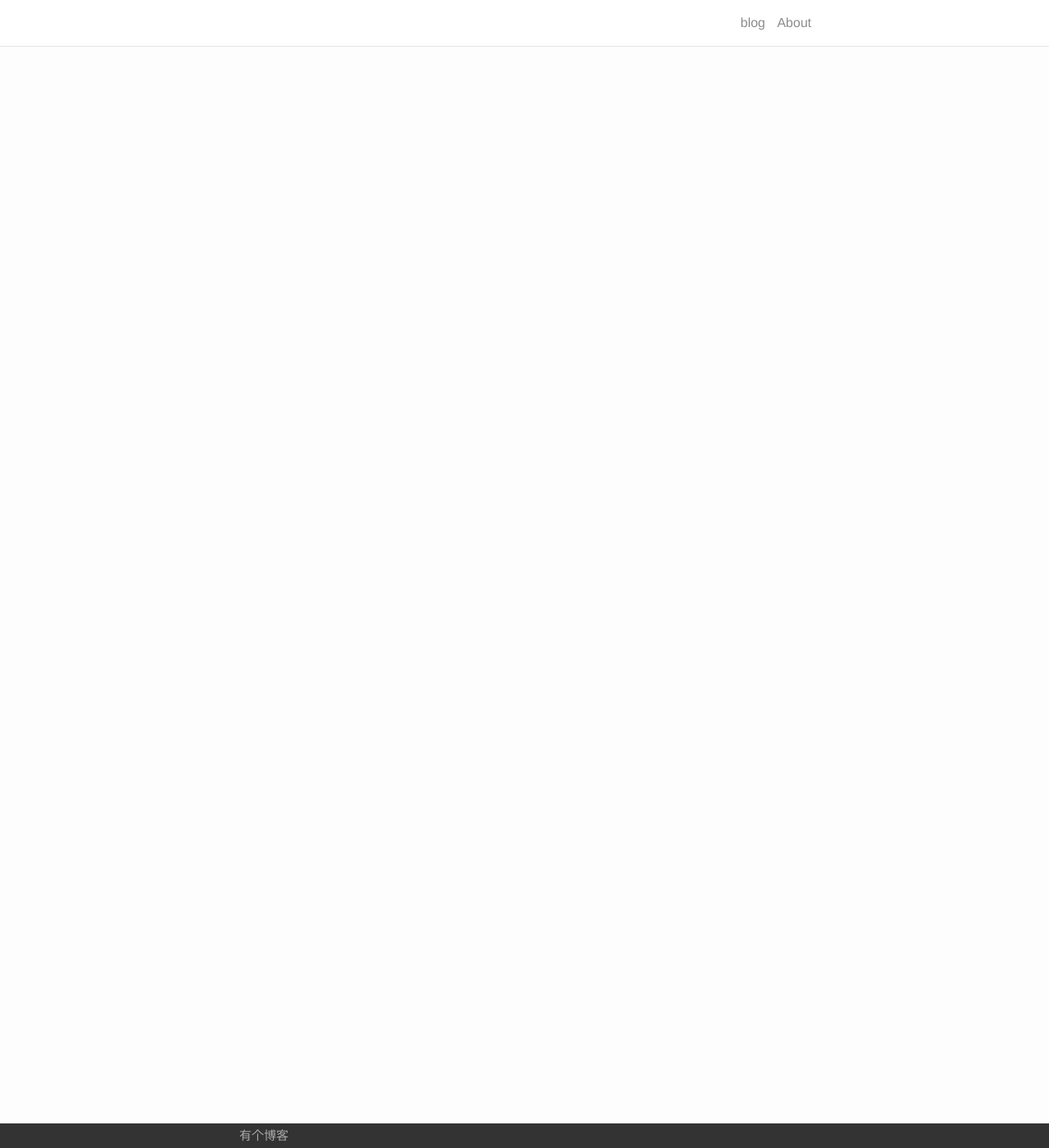
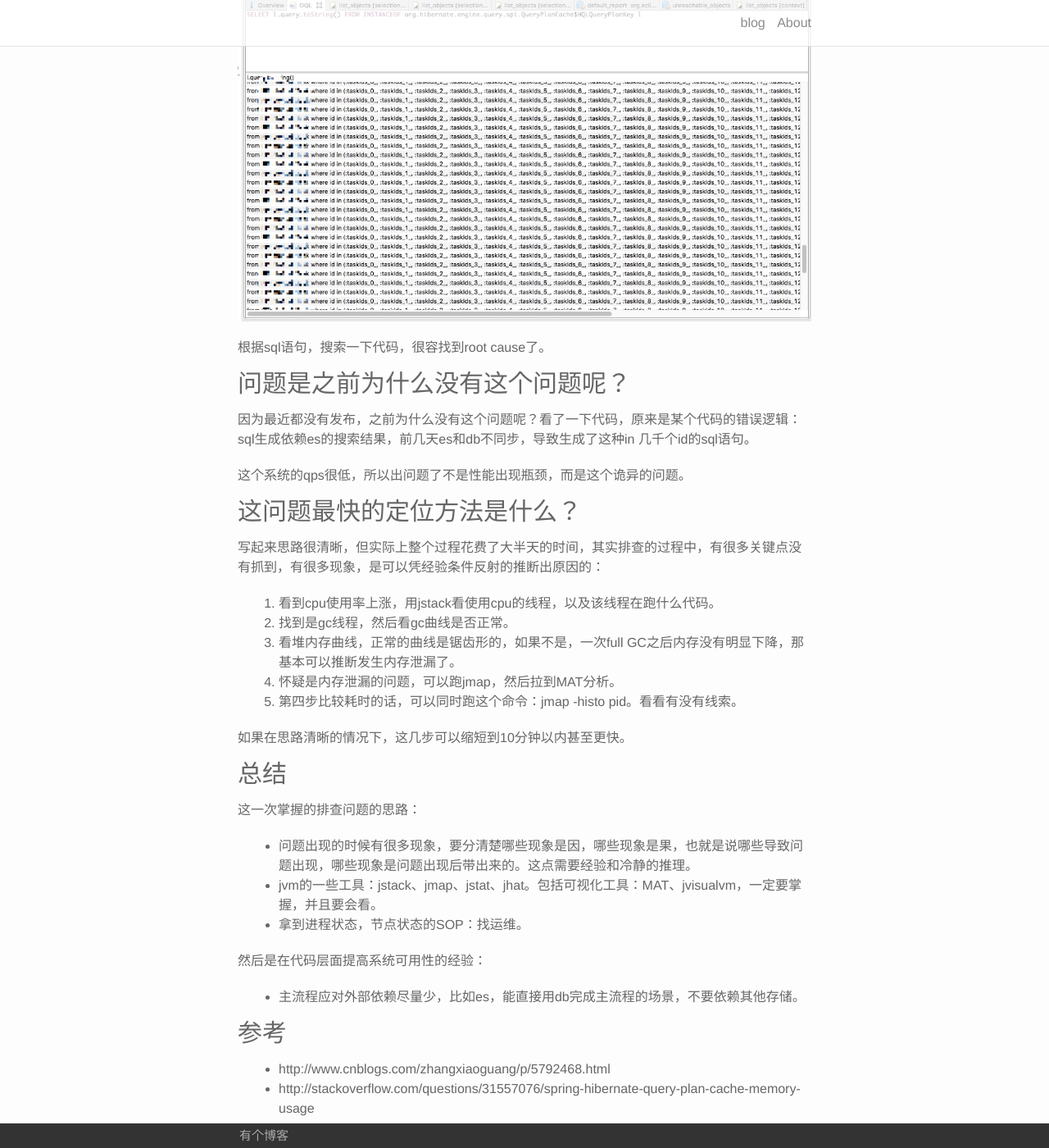
Before and after one commit to afghl/afghl.github.io, a Jekyll site: the page built from _posts/2017-09-16-production-cpu-100%-tracing.markdown, in a window 1280 px wide and 1400 px high, scrolled down 5066 px. Shown: the whole window at 82% size. Built offline with Jekyll 4.4.1, drawn with Linux system fonts in a browser that asks for light colours; some of the changed text lies outside the part shown.

Commit message:
finish post

```diff
--- a/_posts/2017-09-16-production-cpu-100%-tracing.markdown
+++ b/_posts/2017-09-16-production-cpu-100%-tracing.markdown
@@ -1,11 +1,122 @@
 ---
 layout: post
-title:  "记一次线上CPU使用率100%排查过程"
+title:  "记一次线上CPU使用率飙升排查过程"
 date:   2017-09-16 14:51:00 +0800
 ---
 
-前两天线上出了个CPU使用率100%的问题。虽然最后是排查出来的，但排查时间太长了，思路还是有待提高。排查过程中用到非常多的JVM知识，一些是原来就会的，一些是边搞边学的（这就是慢的原因）。记录一下，下次遇到类似情况，整个时长应该可以缩短80%。
+前两天线上出了个CPU使用率飙升的问题。虽然最后是排查出来的，但排查时间太长了，思路还是有待提高。排查过程中用到非常多的JVM知识，一些是原来就会的，一些是边搞边学的（这就是慢的原因）。记录一下，下次遇到类似情况，整个时长应该可以缩短80%。
+
+### 现象
+
+相同的问题一共发生过两次。第一次发生在周二，当时看到的一个现象是CPU使用率飙升，另一个现象是rabbitmq的连接异常。当时第二个现象是一个很大的干扰项，我们怀疑的是rabbitmq中间件出问题了，后来中间件团队的人告诉我们，这个消息的q很久没有改动了，追查就断了。当时是用重启解决问题的。
+
+第二次出现是周五，这时没有报任何异常，只是偶然的发现所有节点的CPU使用率都到了20%：
+
+![Alt](/images/cpu100-0.png)
+
+第二点是cms的GC时间突然上升：
+
+![Alt](/images/cpu100-1.png)
+
+然后开始根据这个现象逐步追查下去。
+
+### 找出在使用CPU的线程
+
+遇到事故的第一个反应当然是：最近有没有发布？没有。最近一次发布是一个礼拜前了，而且那次改动绝不可能导致这个问题。
+
+想到的第一件要做的事是：找出正在使用CPU的线程。SOP：
+
+- top 或者 jps找到jvm实例的pid。
+- top -Hp pid 找到线程的pid
+- 将线程的pid转成16进制，用jstack就可以找到线程，然后可看到线程在跑什么代码。
+
+这时因为我没有在生产环境跑jstack的权限，最后一步竟然扰攘了很久。最后找运维拉了jstack下来，定位到使用CPU的线程都是GC线程：
+
+![Alt](/images/cpu100-2.png)
+
+和第二个现象吻合：说明jvm正在进程大量的GC回收。
+
+### GC log
+
+这时候登录到其中一个服务器看GC log，发现CMS的gc log不停地刷出来：说明jvm在不间断的执行full GC！
+
+jstat没权限，于是这时又分析了一轮GC log，因为之前不熟悉这部分内容，所以很多信息都是边看边查。没查出个什么所以然。
+
+### 推断出是内存泄漏
+
+这时思路有点停滞了。回到监控页面再看集群的监控曲线，看看有没有别的线索。
+
+这时看到堆内存的曲线不对：
+
+![Alt](/images/cpu100-7.png)
+
+图中表示的时间点也就是事故发生的时间点：正常情况下，一次full GC应该会回收大量内存，所以 **正常的堆内存曲线应该是呈锯齿形**。但在这一次full之后，堆内存再也没有下降。
+
+于是推断：堆中有大量不能回收的对象且在不停膨胀，使堆的使用占比超过full GC的触发阈值，但又回收不掉，导致full GC一直执行。
+
+推断出是内存泄漏问题了，于是jmap走一波吧。
+
+### 用MAT分析内存泄漏原因
+
+dump下来的内存快照是7g的对象...由于之前没处理过这么大的对快照，所以又耽误了一些时间。
+
+最后，成功拉到MAT里，罪魁祸首一下就原形毕露了：
+
+![Alt](/images/cpu100-4.png)
+
+堆内存使用了3.8G，有一个3.1G的大对象占了82%的容量！
+
+在查看这个对象究竟是什么：是hibernate的queryPlanCache：
+
+![Alt](/images/cpu100-3.png)
+
+里面是一个巨型的hashmap：
+
+![Alt](/images/cpu100-5.png)
+
+找到关键词了：queryPlanCache。google一下，很快定位到原因：http://stackoverflow.com/questions/31557076/spring-hibernate-query-plan-cache-memory-usage
+
+### 定位root cause
+
+这事还没完，queryPlanCache里缓存了什么？到底是哪些sql语句被缓存了导致泄漏的？
+
+MAT里支持OCL这种查询语法，找到了这个对象大量缓存的是什么：
+
+![Alt](/images/cpu100-6.png)
+
+根据sql语句，搜索一下代码，很容找到root cause了。
+
+### 问题是之前为什么没有这个问题呢？
+
+因为最近都没有发布，之前为什么没有这个问题呢？看了一下代码，原来是某个代码的错误逻辑：sql生成依赖es的搜索结果，前几天es和db不同步，导致生成了这种in 几千个id的sql语句。
+
+这个系统的qps很低，所以出问题了不是性能出现瓶颈，而是这个诡异的问题。
+
+### 这问题最快的定位方法是什么？
+
+写起来思路很清晰，但实际上整个过程花费了大半天的时间，其实排查的过程中，有很多关键点没有抓到，有很多现象，是可以凭经验条件反射的推断出原因的：
+
+1. 看到cpu使用率上涨，用jstack看使用cpu的线程，以及该线程在跑什么代码。
+2. 找到是gc线程，然后看gc曲线是否正常。
+3. 看堆内存曲线，正常的曲线是锯齿形的，如果不是，一次full GC之后内存没有明显下降，那基本可以推断发生内存泄漏了。
+4. 怀疑是内存泄漏的问题，可以跑jmap，然后拉到MAT分析。
+5. 第四步比较耗时的话，可以同时跑这个命令：jmap -histo pid。看看有没有线索。
+
+如果在思路清晰的情况下，这几步可以缩短到10分钟以内甚至更快。
+
+### 总结
+
+这一次掌握的排查问题的思路：
+
+- 问题出现的时候有很多现象，要分清楚哪些现象是因，哪些现象是果，也就是说哪些导致问题出现，哪些现象是问题出现后带出来的。这点需要经验和冷静的推理。
+- jvm的一些工具：jstack、jmap、jstat、jhat。包括可视化工具：MAT、jvisualvm，一定要掌握，并且要会看。
+- 拿到进程状态，节点状态的SOP：找运维。
+
+然后是在代码层面提高系统可用性的经验：
+
+- 主流程应对外部依赖尽量少，比如es，能直接用db完成主流程的场景，不要依赖其他存储。
 
 ### 参考
 
--
+- http://www.cnblogs.com/zhangxiaoguang/p/5792468.html
+- http://stackoverflow.com/questions/31557076/spring-hibernate-query-plan-cache-memory-usage
```
Also changed, not shown: images/cpu100-0.png (added), images/cpu100-1.png (added), images/cpu100-2.png (added), images/cpu100-3.png (added), images/cpu100-4.png (added), images/cpu100-5.png (added), images/cpu100-6.png (added), images/cpu100-7.png (added).
